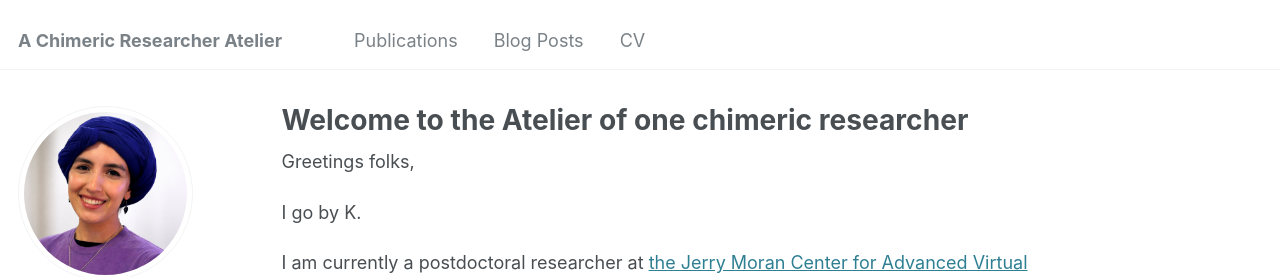
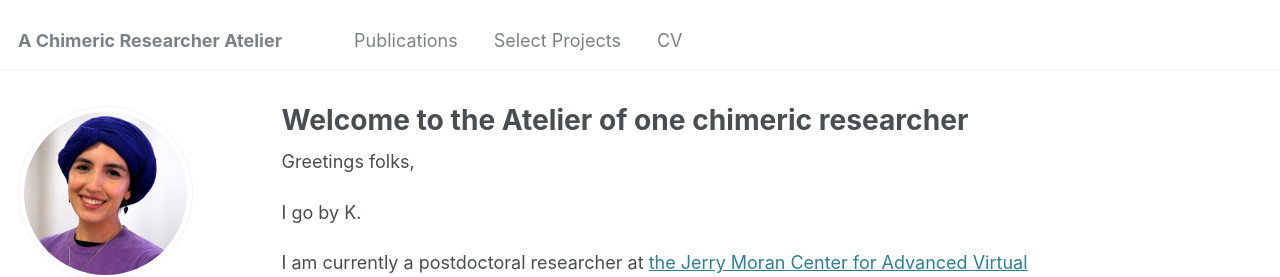
Before and after one commit to drko-curius/drko-curius.github.io, a Jekyll site: the page built from _pages/about.md, in a window 1280 px wide. Shown: the top 277 px of the page. Built offline with Jekyll 4.4.1, drawn with Linux system fonts in a browser that asks for light colours; some web fonts are replaced.

Commit message:
Update navigation.yml

```diff
--- a/_data/navigation.yml
+++ b/_data/navigation.yml
@@ -17,7 +17,7 @@ main:
  # - title: "Portfolio"
  #   url: /portfolio/
 
-  - title: "Blog Posts"
+  - title: "Select Projects"
     url: /year-archive/
 
   - title: "CV"
```
